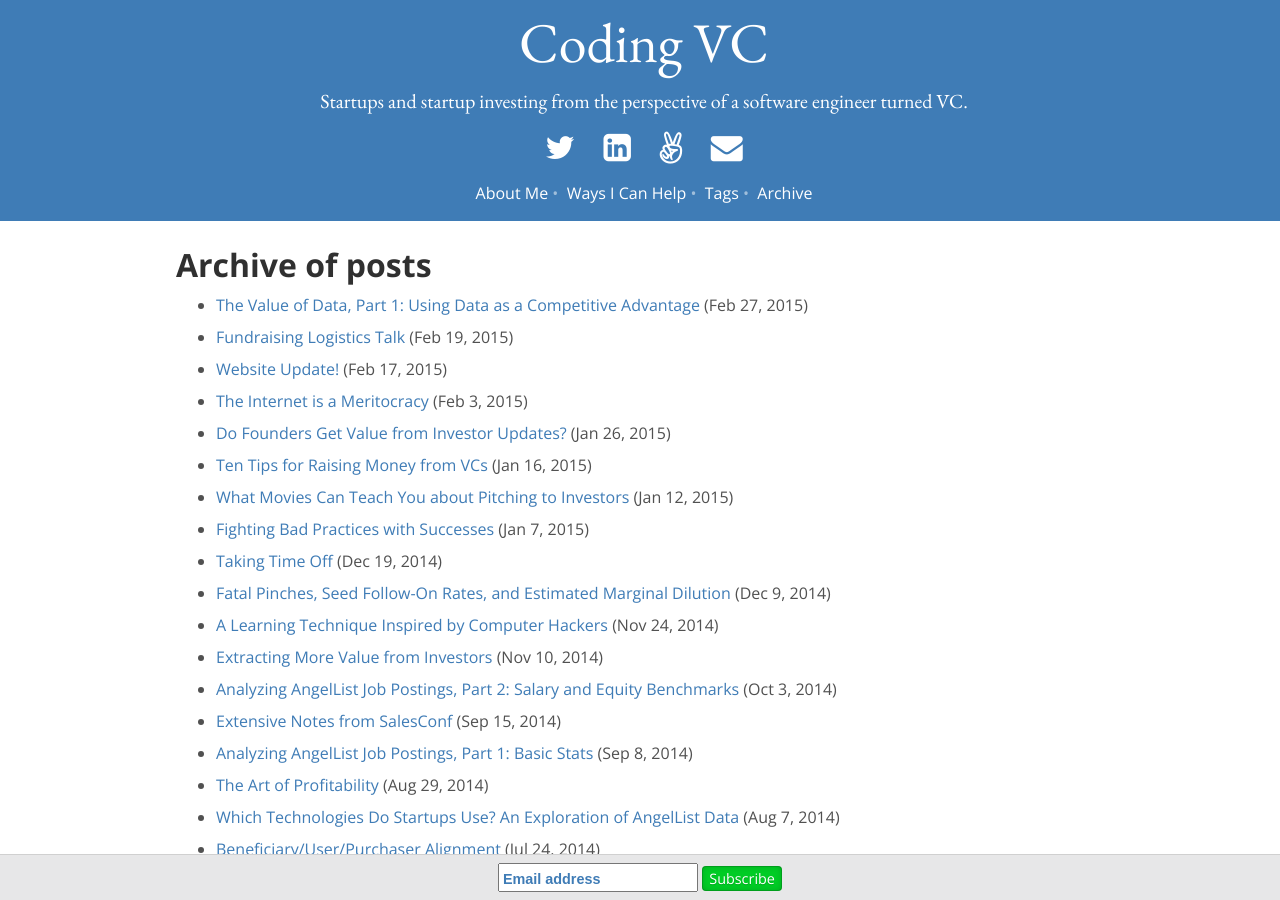
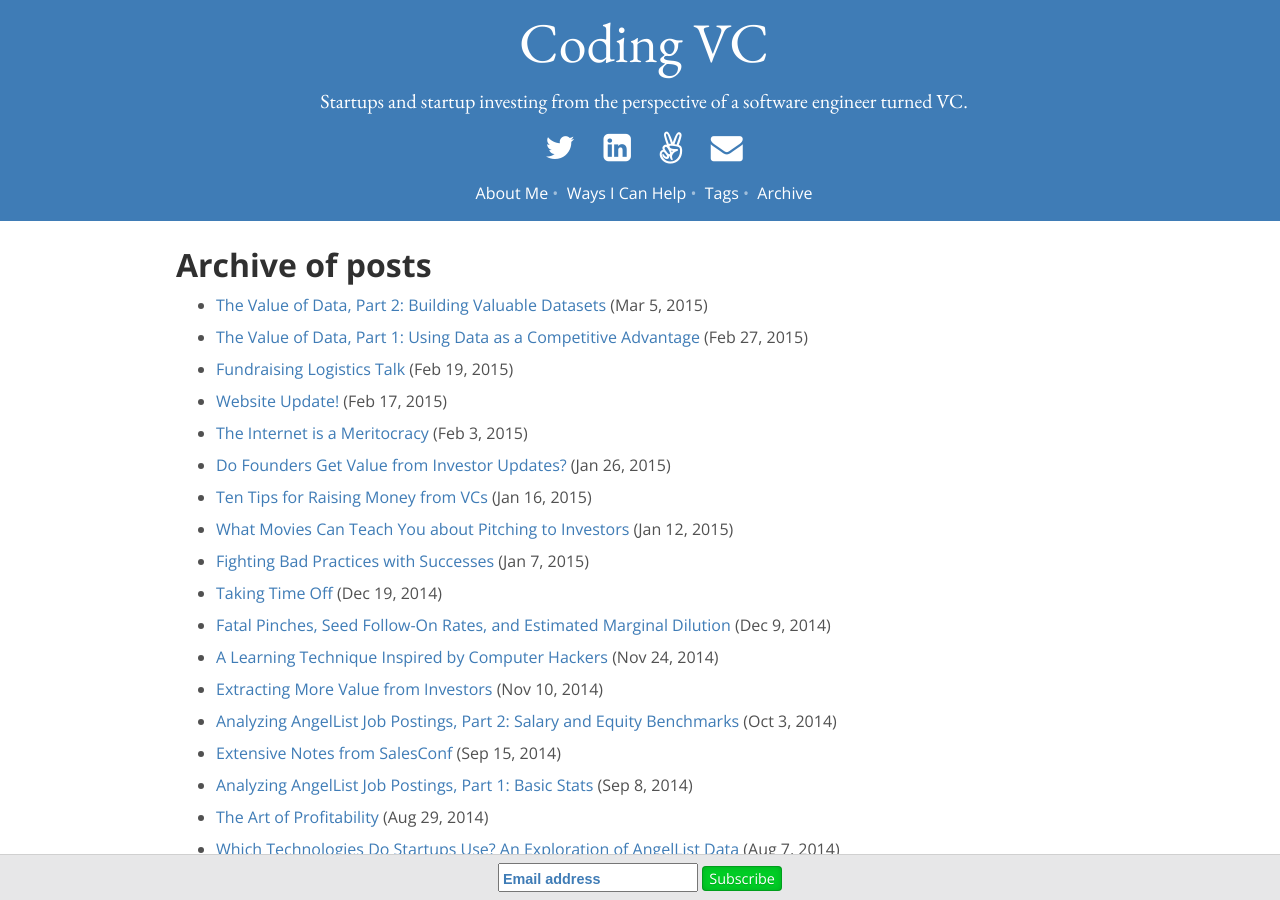
Before and after one commit to codingvc/codingvc, a Jekyll site: the page built from _posts/2012-01-01-archive.markdown, in a window 1280 px wide and 900 px high. Built offline with Jekyll 4.4.1, drawn with Linux system fonts in a browser that asks for light colours; Markdown is read by kramdown in place of the engine named in the settings; part of the change alters nothing that is shown.

Commit message:
adding a new post

```diff
--- a/_posts/2015-02-27-the-value-of-data-part-1-using-data-as-a-competitive-advantage.markdown
+++ b/_posts/2015-02-27-the-value-of-data-part-1-using-data-as-a-competitive-advantage.markdown
@@ -5,7 +5,7 @@ date: 2015-02-27 2:45:00
 ---
 Data is incredibly valuable. It helps create superior products, it forms a barrier to entry, and it can be directly monetized. This post is the first in a 3-part series about building companies that leverage the value of data.
 
-The Series:
+### Planned 3-Part Series
 **Part 1**: An explanation of why data is becoming increasingly valuable + a catalog of ways in which data creates competitive advantages. [this post]
 **Part 2**: How to accumulate data + pitfalls to be aware of. [coming next week]
 **Part 3**: A catalog of business models where data plays a key role. [coming in two weeks]
--- /dev/null
+++ b/_posts/2015-03-05-the-value-of-data-part-2-building-valuable-datasets.markdown
@@ -0,0 +1,58 @@
+---
+layout: post
+title: "The Value of Data, Part 2: Building Valuable Datasets"
+date: 2015-03-05 2:45:00
+---
+Data is incredibly valuable. It helps create superior products, it forms a barrier to entry, and it can be directly monetized. This post is the second in a 3-part series about making data a core part of a startup's business plan.
+
+### Planned 3-Part Series
+<a href="{{site.url}}the-value-of-data-part-1-using-data-as-a-competitive-advantage" target="_blank">**Part 1**</a>: An explanation of why data is becoming increasingly valuable + a catalog of ways in which data creates competitive advantages.
+**Part 2**: How to accumulate data + pitfalls to be aware of. [this post]
+**Part 3**: A catalog of business models where data is the foundation. [coming next week]
+
+In this post, I'm going to talk about tips and strategies for building valuable datasets.
+
+### Attributes of a Valuable Dataset
+
+What should you strive for as you accumulate data? Here are the key attributes of valuable datasets:
+
+1. An ideal dataset is hard for others to build from scratch.
+2. An ideal dataset consists of clean, accurate, up-to-date data.
+3. An ideal dataset has useful applications. For example, a database of restaurant menus would be quite valuable while a database of shoe sizes would be much less valuable.
+4. An ideal dataset grows in value as more people or machines contribute to it. That is, the data has positive network effects.
+
+### Data Sources
+
+Ok, you read the <a href="{{site.url}}the-value-of-data-part-1-using-data-as-a-competitive-advantage" target="_blank">first post</a> in this series and you're convinced that data is great and that you want more of it. But how do you get it? Here are some proven approaches:
+
+* **Direct collection**. Sensors, web forms, surveys, interviews, etc. are all great ways to collect data directly.
+* **Crowdsourcing**. Companies like Glassdoor, Yelp, and Waze get data through user contributions. Crowdsourcing is a subset of direct collection, but deserves its own bullet point because users are often unaware that they're helping a company build a data asset. For example, Yelp users write reviews because they want to express their opinions, but those reviews also help build up Yelp's dataset.
+* **Paid crowdsourcing**. You can pay employees (frequently these are outsourced employees) or <a href="https://www.mturk.com/mturk/welcome" target="_blank">Mechanical Turk workers</a> to collect data that might be hard to gather without human help.
+* **<a href="http://www.techopedia.com/definition/30319/data-exhaust" target="_blank">Data exhaust</a> from tool usage**. A technique that's closely related to crowdsourcing is making use of data exhaust. While crowdsourcing is often a core part of a business model (Yelp only works if people write reviews), "data exhaust" is data that's a byproduct of normal tool usage. For example, Amazon's main purpose is to sell products, but it collects a lot of behavioral data while users shop. What do users search for? Which results do they look at? What do they end up buying? All of that data helps Amazon build internal models of price elasticity, an understanding of which pairs of products are purchased together, and personalized recommendations for each user.
+<br>
+Note that almost any tool will have valuable data exhaust. A shopping site accumulates data on searches and purchases. A tool for pharmacists will have great data for predicting sales figures for drug companies. An accounting app for legal departments will have data on how much different legal jobs typically cost. All of this data can be used to make better products for users. Sometimes this data can be directly sold to 3rd parties, too.
+<br>
+When in doubt about whether it's worth saving some piece of data, go ahead and save it. You can always delete it later if it doesn't prove useful, but you'd be surprised: a lot of data ends up being valuable if you just get enough of it.
+
+* **Tying many existing datasets together**. Companies like <a href="http://www.factual.com/" target="_blank">Factual</a>, <a href="http://vurb.com/" target="_blank">Vurb</a>, and <a href="http://www.datafox.co/" target="_blank">DataFox</a> all combine multiple data sources in a single place. In fact, Google Search can be thought of as a giant data hub, since Google collects data (content) from many sources (websites) and make it accessible through a unified search interface. This model of data accumulation often involves heavy web crawling, data cleaning, and entity resolution. While the other data collection methods listed above involve the creation of raw data, this approach is about figuring out the connections between existing data sources.
+
+### Tips for Accumulating Data
+* **Collect as much data as you can**. Almost any piece of data has value if you're creative, and you can always delete data in the future if you decide it's not valuable enough.
+* **Starting collecting data as early as possible**. Data analysis can be postponed until your company is more mature, but data collection cannot be postponed. You can't go back in time to retrieve unsaved data.
+* **Prefer raw data to derived data**. Raw data (e.g. every user's rating for a book) is more valuable than processed data (e.g. a book's average rating). The main problem with processed data is that there's no way to un-process it. For example, if you only track average ratings, then you won't be able to figure out how to tweak those ratings when you add the ability to mark some users as spammy. Software bugs can also wreak havoc on processed data. For example, if you never saved individual user ratings and then introduced a bug that miscalculates average ratings, all of your rating data would become worthless. For these reasons, store raw data whenever that's not cost prohibitive.
+* **Connect your data with external datasets** The more independent data sources you have access to, the better your insights will be. For example, if you know Bob's email address then you know how to contact him. If you can link the email to Bob's Facebook and LinkedIn profiles, then you'll have a better understanding of his personal and professional interests. If you can get OAuth access to the email account, you'll know what products Bob buys and who he talks to the most. If you tie Bob's location history to business listings then you'll know if he's a gym rat or an art lover or a homebody. You can connect your data to other proprietary datasets (for example, you might purchase business listings from <a href="http://www.factual.com/" target="_blank">Factual</a> or social networking profiles from <a href="http://www.clearbit.com/" target="_blank">Clearbit</a>) or to public datasets (e.g. weather data or US Census data).
+
+### Caveats and Pitfalls
+
+While building up a huge dataset can be great, there are things that can reduce the value of your data. Here are some questions to ask yourself:
+
+* **How severe is the law of diminishing returns for your data?** For some datasets, like car prices, having 10x more data points is probably 3x or 4x more valuable. Each car has many possible configurations, and the more data points you have, the more accurately you can predict a fair price for a specific configuration. For other datasets, like car fuel efficiency, 10x more data might only be 1.01x more valuable. Having 100 data points will let you estimate a Prius's MPG pretty accurately, and increasing that to 1,000 or 10,000 data points will only help a tiny bit. The most valuable datasets will be the ones that don't suffer from quickly diminishing marginal returns.
+* **Are there other, simpler ways to accumulate your data?** If you're a credit card company, you might think having online transaction data for lots of consumers is valuable. It is. But you don't have to be a credit card company to get that data: you can be an accounting tool like <a href="http://www.mint.com/" target="_blank">Mint</a>, or a coupon tool like <a href="http://www.joinhoney.com/" target="_blank">Honey</a>, or an email analyzer like <a href="https://unroll.me/" target="_blank">Unroll.me</a>. The harder your dataset is to replicate, the more valuable it will be.
+* **How clean/accurate is your data?** Sometimes the usefulness of a dataset is limited by its messiness. For example, a list of book prices is great if each price corresponds to an ISBN number, but less useful if each price corresponds to a book title. (If you see two different prices, is it because one price is for a hardback and one is for a paperback? Or because there are two books with the same title?)
+* **How fresh is your data?** If your data says that Google's stock price hit $400 just as astronomers discovered two new moons orbiting the planet Pluto, then that's useful -- if it's 2005. Unfortunately, Google is now at $1100 (split adjusted) and Pluto is no longer considered a planet. As data becomes less fresh, it becomes less and less useful.
+
+### Conclusion
+
+So far, I've covered ways of accumulating valuable data, and how that data can be used as a competitive advantage. In next week's post, I'm going to discuss specific business models that have data at their core.
+<br>
+*Thanks to <a href="https://twitter.com/sbyrnes" target="_blank">Sean Byrnes</a>, <a href="https://twitter.com/chadbyers" target="_blank">Chad Byers</a>, <a href="https://twitter.com/eva_ho" target="_blank">Eva Ho</a>, <a href="https://twitter.com/wenwen" target="_blank">Wen-Wen Lam</a>, and <a href="https://twitter.com/shivon" target="_blank">Shivon Zilis</a> for feedback on this post.*
```
